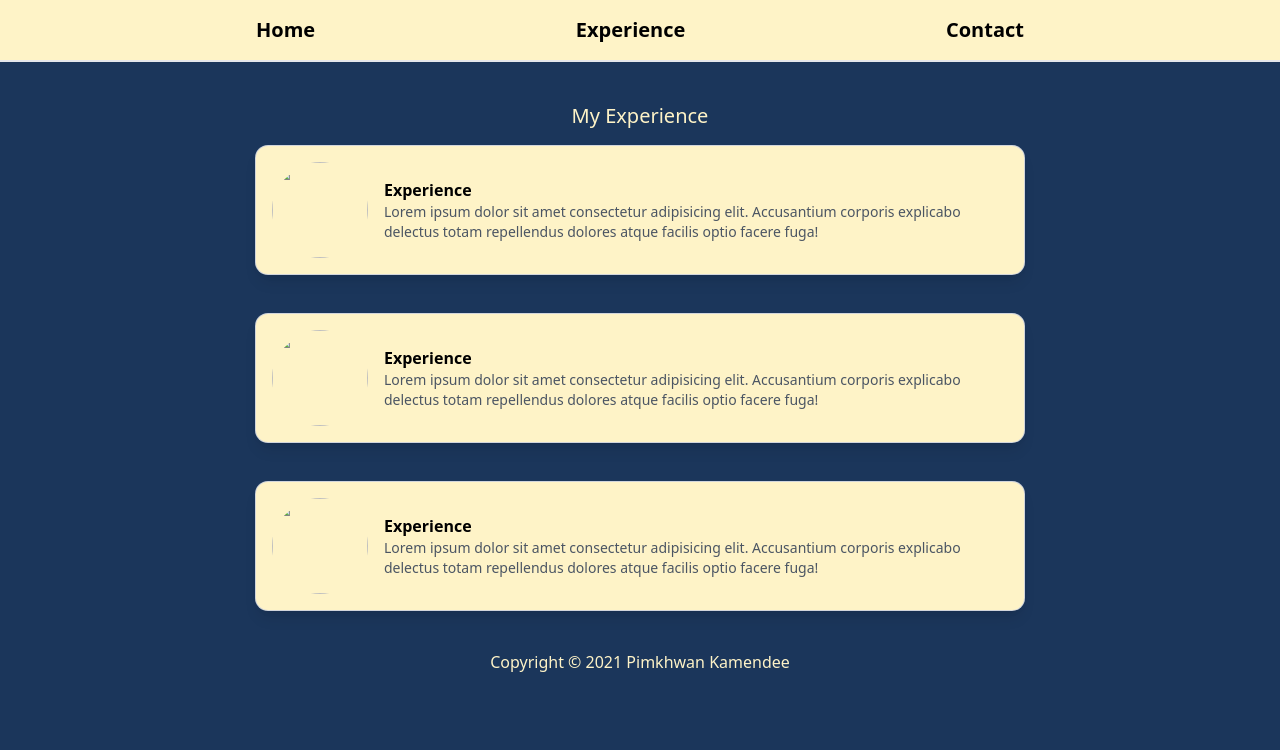
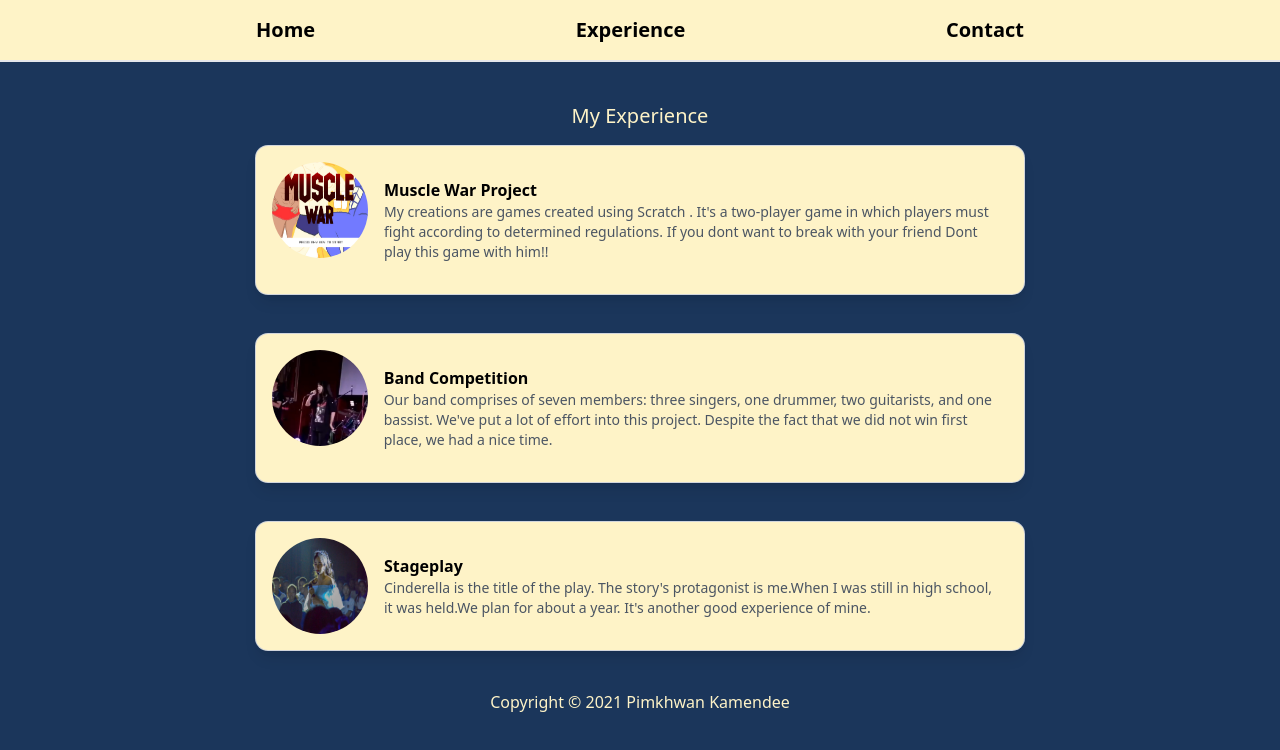
Before and after one commit to cpe-cmu-261207/lab-01-Pimkhwan, a plain HTML site: page Experience.html in a window 1280 px wide. Drawn offline with nearby package versions, Linux system fonts and the light colour scheme.

Commit message:
almost almost almost

```diff
--- a/Experience.html
+++ b/Experience.html
@@ -30,14 +30,13 @@
 	<!--experience1-->
 		<div class="bg-yellow-100 max-w-screen-md mx-auto shadow-lg rounded-xl ring-1 ring-gray-300 mt-10">
 			<div class="flex p-4">
-				<img class="w-24 h-24 rounded-full" src="doge.png">
+				<img class="w-24 h-24 rounded-full" src="photo/muscle war project.png">
 				<!-- header and description -->
 				<div class="p-4">
-					<p class="font-semibold"> Experience </p>
+					<p class="font-semibold"> Muscle War Project  </p>
 					<p class="text-sm text-gray-600">
-						Lorem ipsum dolor sit amet consectetur adipisicing elit. Accusantium corporis explicabo delectus
-						totam
-						repellendus dolores atque facilis optio facere fuga!
+						My creations are games created using Scratch . It's a two-player  game in which players must fight according to determined regulations.
+						If you dont want to break with your friend Dont play this game with him!!
 					</p>
 				</div>
 			</div>
@@ -46,14 +45,12 @@
 	<!--experience2-->
 	<div class="bg-yellow-100 max-w-screen-md mx-auto shadow-lg rounded-xl ring-1 ring-gray-300 mt-10">
 		<div class="flex p-4">
-			<img class="w-24 h-24 rounded-full" src="doge.png">
+			<img class="w-24 h-24 rounded-full" src="photo/band.png">
 			<!-- header and description -->
 			<div class="p-4">
-				<p class="font-semibold"> Experience </p>
+				<p class="font-semibold">Band Competition</p>
 				<p class="text-sm text-gray-600">
-					Lorem ipsum dolor sit amet consectetur adipisicing elit. Accusantium corporis explicabo delectus
-					totam
-					repellendus dolores atque facilis optio facere fuga!
+					Our band comprises of seven members: three singers, one drummer, two guitarists, and one bassist. We've put a lot of effort into this project. Despite the fact that we did not win first place, we had a nice time.
 				</p>
 			</div>
 		</div>
@@ -61,14 +58,12 @@
 	<!--experience3-->
 	<div class="bg-yellow-100 max-w-screen-md mx-auto shadow-lg rounded-xl ring-1 ring-gray-300 mt-10">
 		<div class="flex p-4">
-			<img class="w-24 h-24 rounded-full" src="doge.png">
+			<img class="w-24 h-24 rounded-full" src="photo/stageplay.png">
 			<!-- header and description -->
 			<div class="p-4">
-				<p class="font-semibold"> Experience </p>
+				<p class="font-semibold"> Stageplay </p>
 				<p class="text-sm text-gray-600">
-					Lorem ipsum dolor sit amet consectetur adipisicing elit. Accusantium corporis explicabo delectus
-					totam
-					repellendus dolores atque facilis optio facere fuga!
+					Cinderella is the title of the play. The story's protagonist is me.When I was still in high school, it was held.We plan for about a year. It's another good experience of mine.
 				</p>
 			</div>
 		</div>
```
Also changed, not shown: Contact.html (+2 -2 lines), Home.html (+7 -9 lines), photo/actor.png (added), photo/band.png (added), photo/muscle war project.png (added), photo/profile.png, photo/programmer.png (added), photo/singer.png (added), photo/stageplay.png (added).
